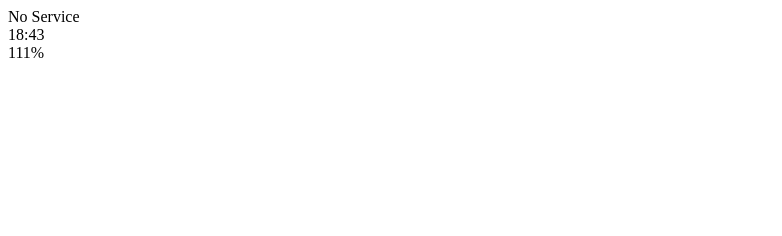
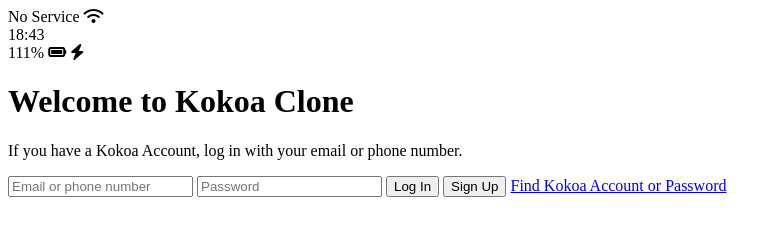
Before and after one commit to BLVCKSWAN/kokoa-clone-reboot, a plain HTML site: page index.html in a window 1280 px wide. Shown: the whole page, without its empty margins (0-782 px from the left). Drawn offline with Linux system fonts and the light colour scheme.

Commit message:
#6.4 Sign Up Screen Part Two

```diff
--- a/index.html
+++ b/index.html
@@ -4,22 +4,42 @@
     <meta charset="UTF-8" />
     <meta http-equiv="X-UA-Compatible" content="IE=edge" />
     <meta name="viewport" content="width=device-width, initial-scale=1.0" />
-    <title>Welcome to Kokoa Talk</title>
+    <title>Welcome to Kokoa Clone</title>
   </head>
   <body>
-    <div id="status-bar">
+    <div class="status-bar">
       <div class="status-bar__column">
         <span>No Service</span>
-        <!-- Wifi Icon -->
+        <i class="fas fa-wifi"></i>
       </div>
       <div class="status-bar__column">
         <span>18:43</span>
       </div>
       <div class="status-bar__column">
         <span>111%</span>
-        <!-- Battery Icon-->
-        <!--Lightning Icon-->
+        <i class="fas fa-battery-full"></i>
+        <i class="fas fa-bolt"></i>
       </div>
     </div>
+
+    <header class="welcome-header">
+      <h1 class="welcome-header__title">Welcome to Kokoa Clone</h1>
+      <p class="welcome-header__text">
+        If you have a Kokoa Account, log in with your email or phone number.
+      </p>
+    </header>
+
+    <form id="login-form">
+      <input type="text" placeholder="Email or phone number" />
+      <input type="password" placeholder="Password" />
+      <input type="submit" value="Log In" />
+      <input type="submit" value="Sign Up" />
+      <a href="#">Find Kokoa Account or Password</a>
+    </form>
+
+    <script
+      src="https://kit.fontawesome.com/6478f529f2.js"
+      crossorigin="anonymous"
+    ></script>
   </body>
 </html>
```
